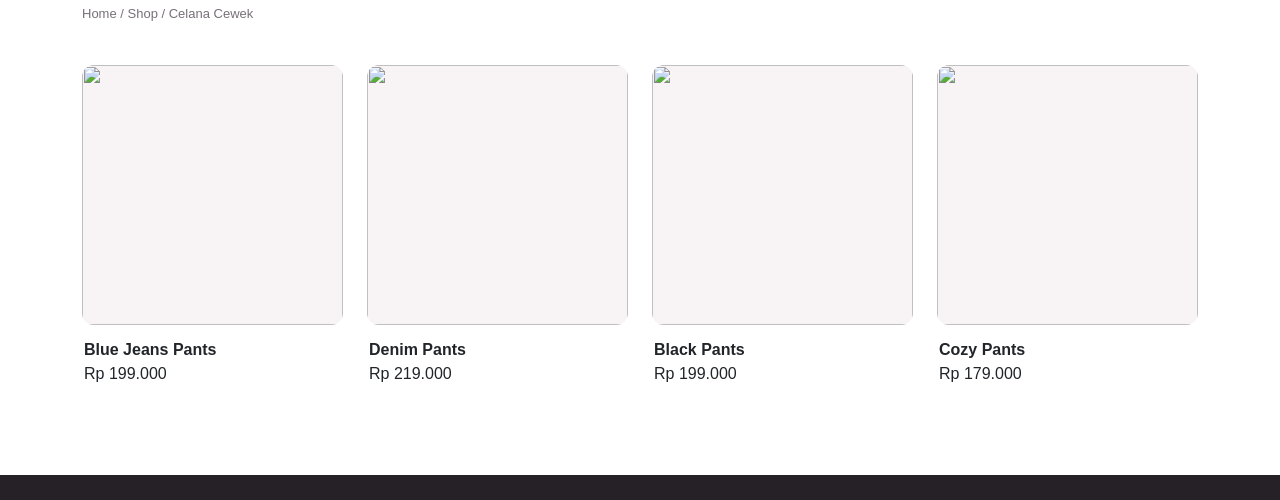
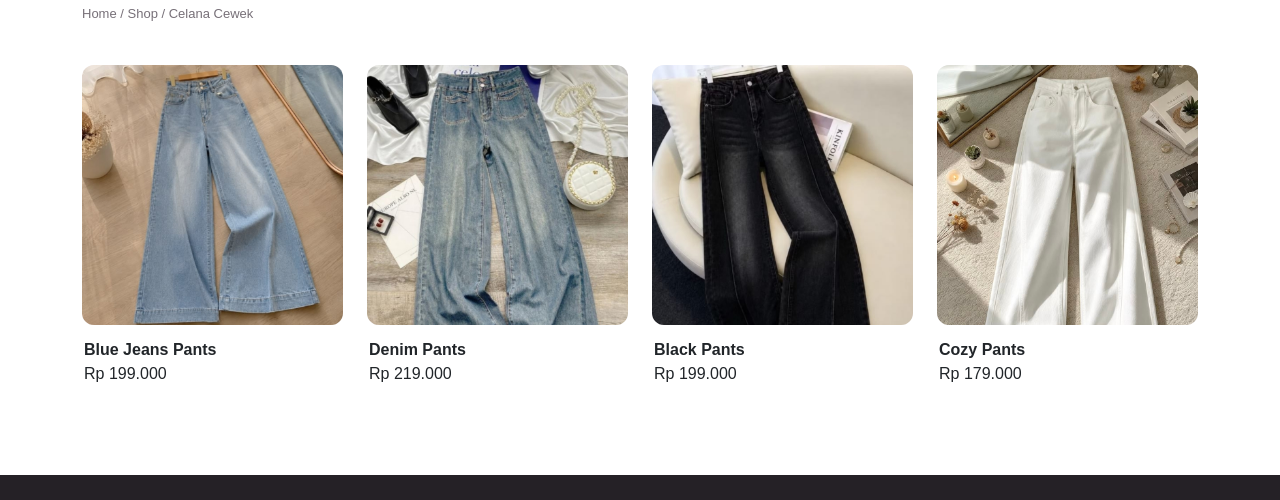
Before and after one commit to 12510438-pixel/JPD---Store, a plain HTML site: page celana-cewe.html in a window 1280 px wide. Shown: the part 187-687 px from the top of the page. Drawn offline with nearby package versions, Linux system fonts and the light colour scheme.

Commit message:
Update celana-cewe.html

```diff
--- a/celana-cewe.html
+++ b/celana-cewe.html
@@ -27,25 +27,25 @@
     <div class="row g-4">
         <div class="col-6 col-lg-3">
             <div class="card product-card">
-                <a href="product-detail.html"><img class="product-image" src="images/celana c1.jpg"></a>
+                <a href="product-detail.html"><img class="product-image" src="images/celanacewe1.jpg"></a>
                 <div class="card-body"><b>Blue Jeans Pants</b><p>Rp 199.000</p></div>
             </div>
         </div>
         <div class="col-6 col-lg-3">
             <div class="card product-card">
-                <a href="product-detail.html"><img class="product-image" src="images/celana c2.jpg"></a>
+                <a href="product-detail.html"><img class="product-image" src="images/celanacewe2.jpg"></a>
                 <div class="card-body"><b>Denim Pants</b><p>Rp 219.000</p></div>
             </div>
         </div>
         <div class="col-6 col-lg-3">
             <div class="card product-card">
-                <a href="product-detail.html"><img class="product-image" src="images/celana c3.jpg"></a>
+                <a href="product-detail.html"><img class="product-image" src="images/celanacewe3.jpg"></a>
                 <div class="card-body"><b>Black Pants</b><p>Rp 199.000</p></div>
             </div>
         </div>
         <div class="col-6 col-lg-3">
             <div class="card product-card">
-                <a href="product-detail.html"><img class="product-image" src="images/celana c4.jpg"></a>
+                <a href="product-detail.html"><img class="product-image" src="images/celanacewe4.jpg"></a>
                 <div class="card-body"><b>Cozy Pants</b><p>Rp 179.000</p></div>
             </div>
         </div>
```
